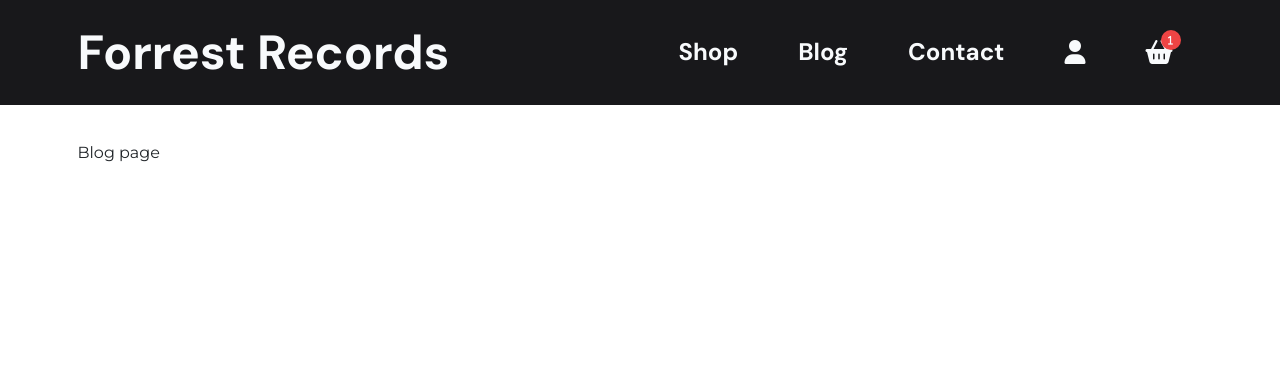
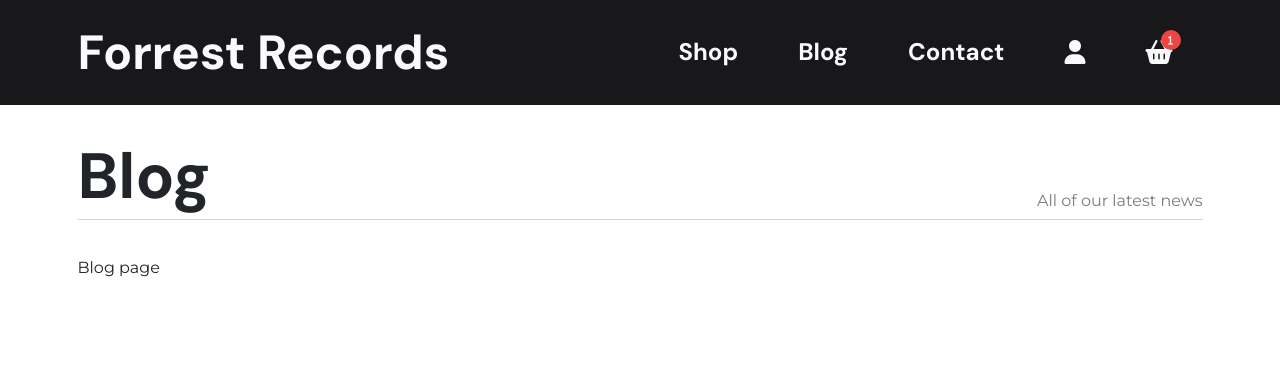
Before and after one commit to SamuelJForrest/forrest-records, a Django app: page /blog/ in a window 1280 px wide. Shown: the top 365 px of the page. Run offline with Django 3.2, Linux system fonts and the light colour scheme; some libraries are stand-ins or nearby versions.

Commit message:
AMEND: updated styling/content of home, shop, and blog pages

```diff
--- a/blog/views.py
+++ b/blog/views.py
@@ -4,4 +4,15 @@ from django.shortcuts import render
 
 
 def all_blog_posts(request):
-    return render(request, 'blog/blog.html')
+    """
+    Returns all blog posts, including sorting
+    """
+    page_title = 'Blog'
+    page_description = 'All of our latest news'
+
+    context = {
+        'page_title': page_title,
+        'page_description': page_description
+    }
+
+    return render(request, 'blog/blog.html', context)
--- a/home/templates/home/index.html
+++ b/home/templates/home/index.html
@@ -14,10 +14,10 @@
         <div class="row">
             <div class="col-lg-6">
                 <h1 class="homepage-title">Welcome to Forrest Records</h1>
-                <p class="homepage-text">Lorem ipsum dolor sit amet consectetur adipisicing elit. Inventore qui deserunt repudiandae accusamus exercitationem facere enim? Aliquid quas enim ducimus velit ullam reiciendis sapiente minima quia quam? Mollitia, voluptate blanditiis.</p>
+                <p class="homepage-text">All of the greatest punk/hardcore music - all under one roof. Whether you are looking for collectable, vintage vinyls, or the newest releases from your favourite artists, you're in the right place!</p>
                 <div class="homepage-buttons">
-                    <a href="#" class="button me-2 me-lg-3">Button 1</a>
-                    <a href="#" class="button __slide">Button 2</a>
+                    <a href="{% url 'products' %}" class="button me-2 me-lg-3">Shop now</a>
+                    <a href="{% url 'blog' %}" class="button __slide">Latest news</a>
                 </div>
             </div>
         </div>
--- a/products/views.py
+++ b/products/views.py
@@ -7,4 +7,8 @@ def all_products(request):
     """
     A view to show all products, including sorting and search queries
     """
-    return render(request, 'products/products.html')
+    page_title = 'Shop'
+    context = {
+        'page_title': page_title
+    }
+    return render(request, 'products/products.html', context)
--- a/static/css/base.css
+++ b/static/css/base.css
@@ -137,6 +137,7 @@ table {
 
 .header {
   background: #18181b;
+  margin-bottom: 2rem;
 }
 @media screen and (min-width: 992px) {
   .header {
@@ -255,6 +256,7 @@ table {
     transform: translateY(100%);
     width: 30rem;
     margin-top: 0;
+    z-index: 2;
   }
 }
 .nav-list-item > ul.__basket {
@@ -270,7 +272,7 @@ table {
 }
 .nav-list-item > ul.__basket a {
   padding: 0;
-  background: none;
+  background: #f8fafc;
   color: #18181b;
 }
 .nav-list-item > ul.__basket a:hover h2:not(.text-center), .nav-list-item > ul.__basket a:focus h2:not(.text-center) {
@@ -616,4 +618,27 @@ h6,
 .h6 {
     font-size: 2rem;
   }
+}
+
+.page-header {
+  padding-bottom: 1rem;
+  margin-bottom: 2rem;
+  border-bottom: 1px solid #d4d4d8;
+}
+@media screen and (min-width: 992px) {
+  .page-header {
+    margin-bottom: 4rem;
+  }
+}
+.page-header h1 {
+  margin-bottom: 1.6rem;
+}
+@media screen and (min-width: 992px) {
+  .page-header h1 {
+    margin-bottom: 0;
+  }
+}
+.page-header span {
+  opacity: 0.6;
+  display: inline-block;
 }/*# sourceMappingURL=base.css.map */
--- a/static/css/base.scss
+++ b/static/css/base.scss
@@ -118,3 +118,29 @@ h6,
         font-size: 2rem;
     }
 }
+
+.page {
+    &-header {
+        padding-bottom: 1rem;
+        margin-bottom: 2rem;
+        border-bottom: 1px solid $color-grey;
+
+        @media screen and (min-width: $lg) {
+            margin-bottom: 4rem;
+        }
+
+
+        h1 {
+            margin-bottom: 1.6rem;
+
+            @media screen and (min-width: $lg) {
+                margin-bottom: 0;
+            }
+        }
+
+        span {
+            opacity: 0.6;
+            display: inline-block;
+        }
+    }
+}
--- a/static/css/components/_header.scss
+++ b/static/css/components/_header.scss
@@ -1,6 +1,7 @@
 // header
 .header {
     background: $color-black;
+margin-bottom: 2rem;
 
     @media screen and (min-width: $lg) {
         margin-bottom: 4rem;
@@ -137,6 +138,7 @@
                     transform: translateY(100%);
                     width: 30rem;
                     margin-top: 0;
+                    z-index: 2;
                 }
 
                 &.__basket {
@@ -153,7 +155,7 @@
 
                     a {
                         padding: 0;
-                        background: none;
+                        background: $color-white;
                         color: $color-black;
 
                         &:hover,
--- a/templates/base.html
+++ b/templates/base.html
@@ -54,7 +54,24 @@
     <!-- header -->
     {% include 'includes/nav/navigation.html' %}
 
+    <!-- sub page titles -->
+    {% if modifier != '__home' %}
+        <div class="container">
+            <div class="row">
+                <div class="col-12">
+                    <div class="page-header d-flex flex-column flex-md-row justify-content-md-between align-items-md-end">
+                        <h1>{{ page_title }}</h1>
+                        {% if page_description %}
+                            <span>{{ page_description }}</span>
+                        {% endif %}
+                    </div>
+                </div>
+            </div>
+        </div>
+    {% endif %}
+
     {% block content %}
+
     {% endblock %}
 
     {% block scripts %}
```
Also changed, not shown: 1 other file.
